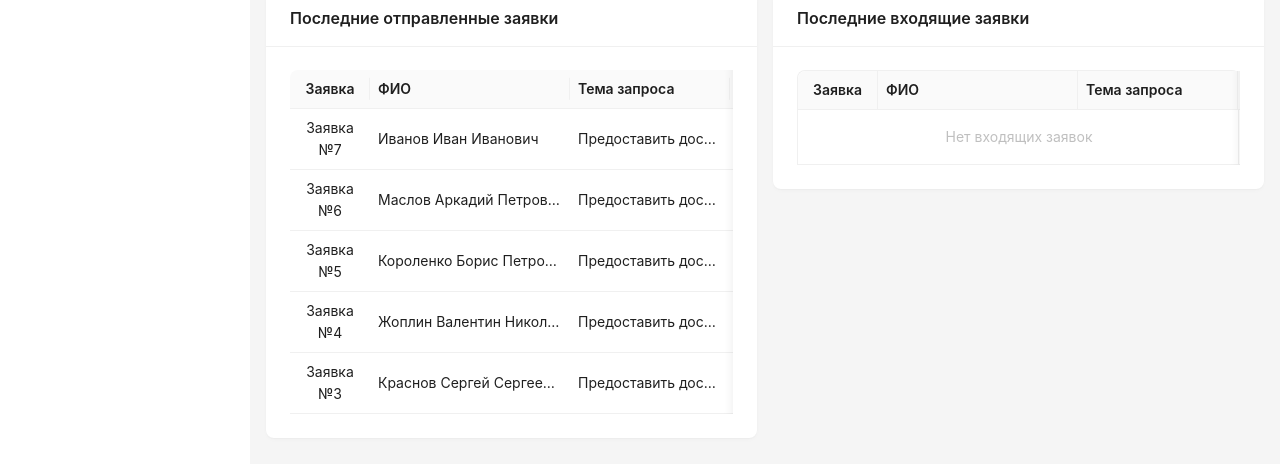
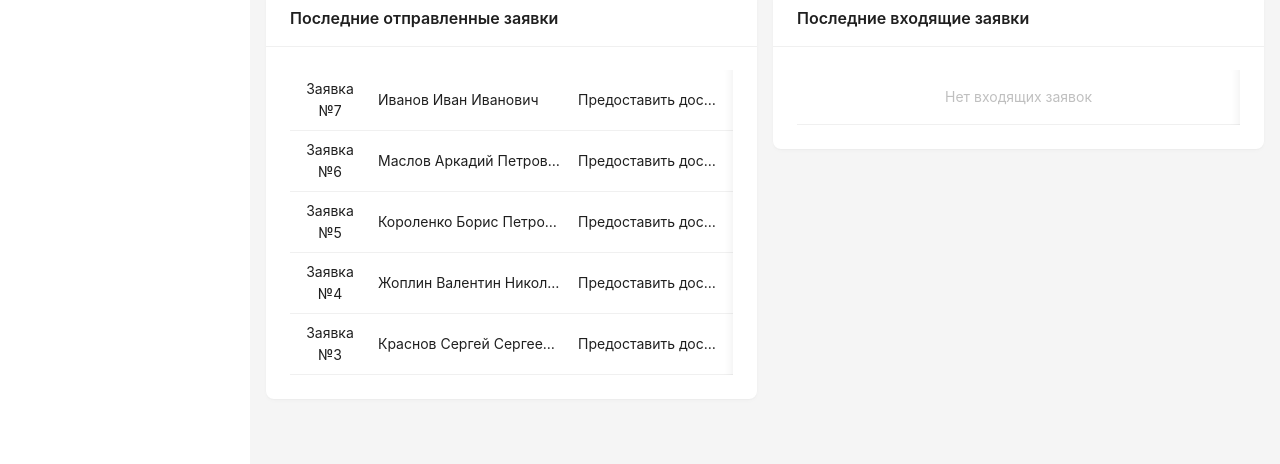
Before and after one commit to RosatomGroup/frontend_access, a Next.js app: page / in a window 1280 px wide. Shown: the part 293-757 px from the top of the page. Built offline with nearby package versions, Linux system fonts and the light colour scheme; sample sign-in values are in the browser's storage.

Commit message:
убраны заголовки на главной странице

```diff
--- a/src/components/AppLayout.tsx
+++ b/src/components/AppLayout.tsx
@@ -164,6 +164,7 @@ export default function AppLayout() {
                 size="small"
                 rowKey="id"
                 scroll={{ x: 600}}
+                showHeader={false}
                 // bordered
               />
             </Card>
@@ -177,7 +178,8 @@ export default function AppLayout() {
                 size="small"
                 locale={{ emptyText: "Нет входящих заявок" }}
                 scroll={{ x: 600}}
-                bordered
+                // bordered
+                showHeader={false}
               />
             </Card>
           </Col>
```
